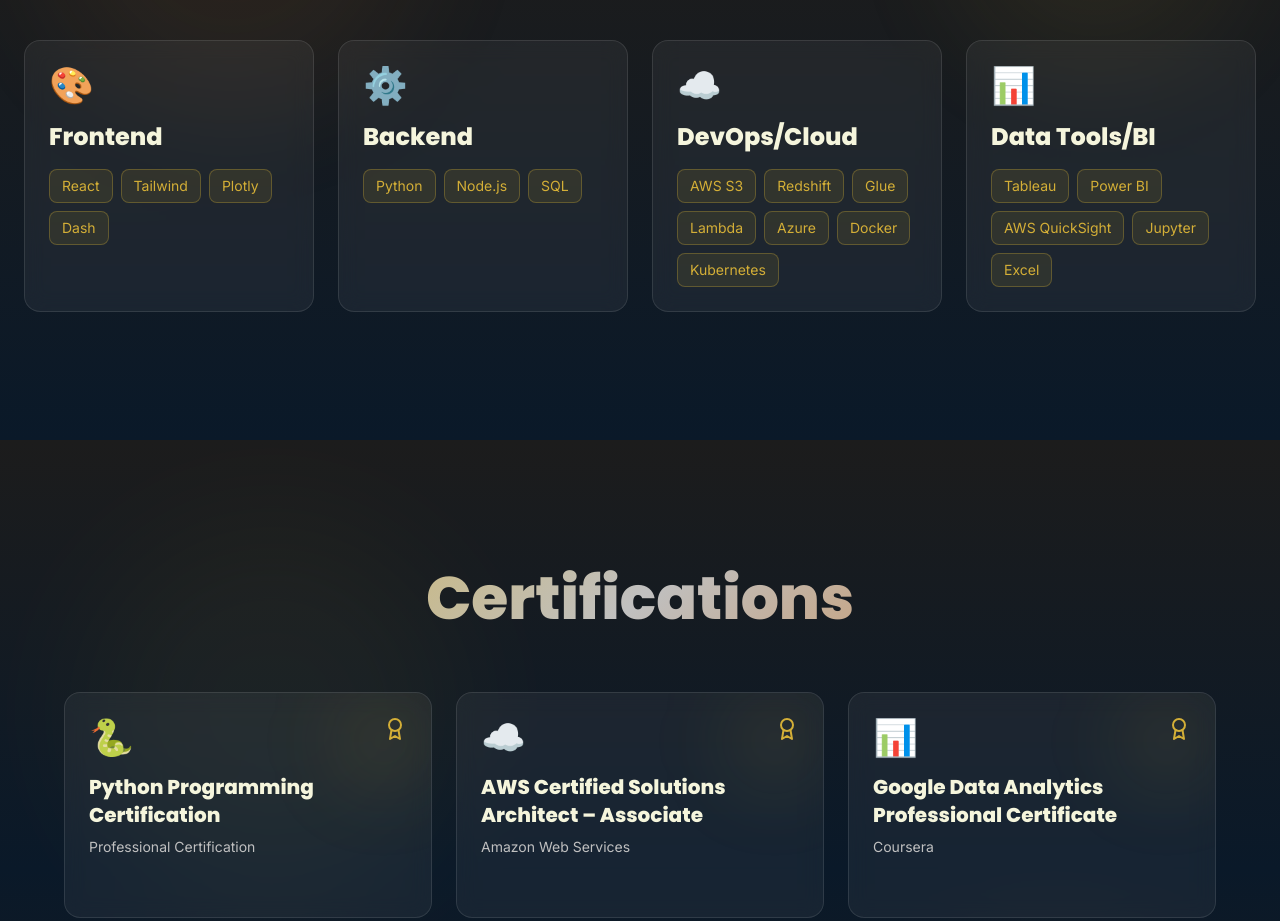
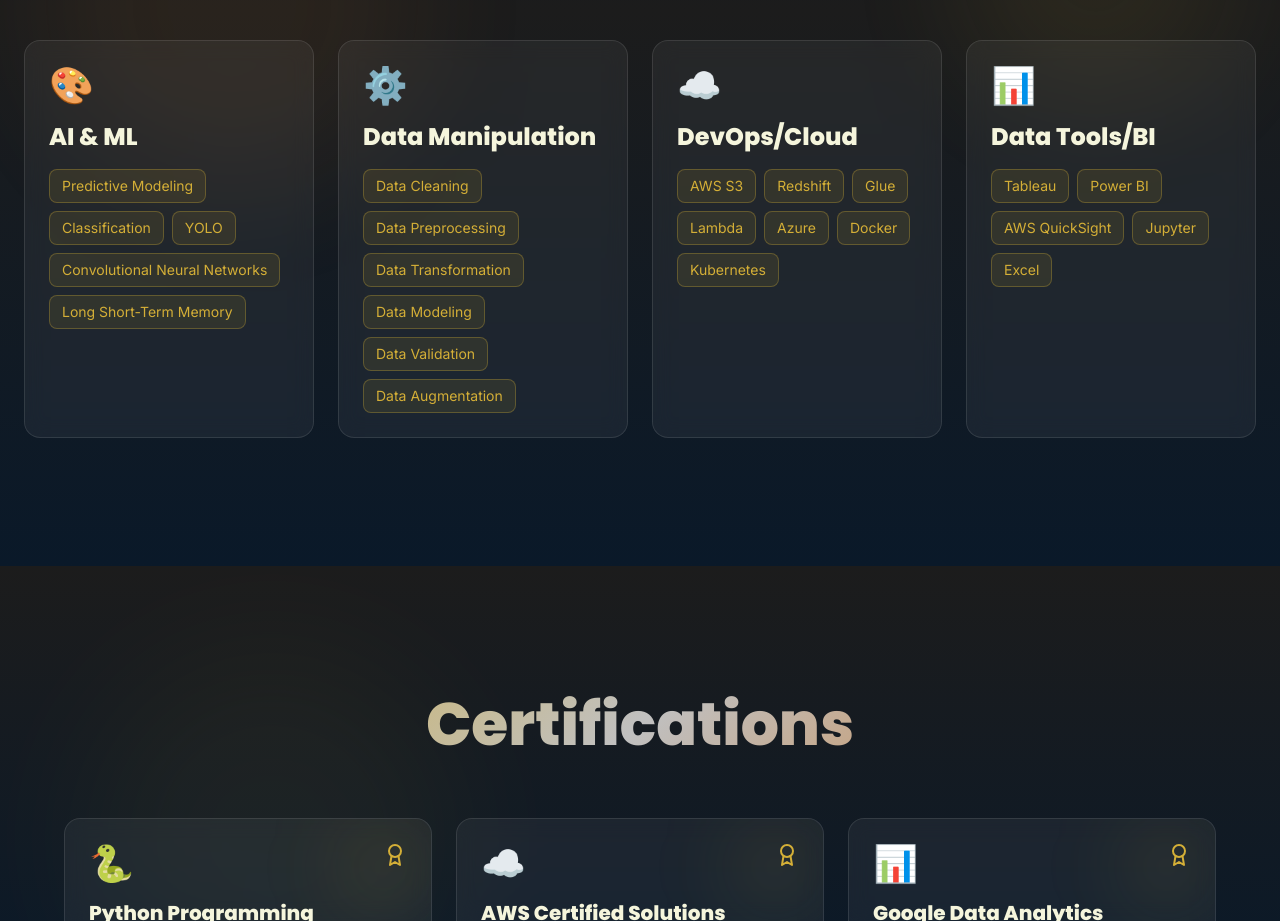
Before and after one commit to Applywizz-git/RAJA-BRAHMENDRA-portfolio, a React (Vite) app: page / in a window 1280 px wide. Shown: the part 4160-5081 px from the top of the page. Built offline with nearby package versions, Linux system fonts and the light colour scheme.

Commit message:
Update Skills.tsx

```diff
--- a/src/components/Skills.tsx
+++ b/src/components/Skills.tsx
@@ -1,3 +1,203 @@
+// import { motion } from 'framer-motion';
+// import { useEffect, useState, useRef } from 'react';
+// import { useInView } from 'framer-motion';
+
+// const CircularProgress = ({ skill, delay }: { skill: { name: string; percentage: number }; delay: number }) => {
+//   const [progress, setProgress] = useState(0);
+//   const ref = useRef(null);
+//   const isInView = useInView(ref, { once: true });
+
+//   useEffect(() => {
+//     if (!isInView) return;
+
+//     const timeout = setTimeout(() => {
+//       setProgress(skill.percentage);
+//     }, delay);
+
+//     return () => clearTimeout(timeout);
+//   }, [isInView, skill.percentage, delay]);
+
+//   const circumference = 2 * Math.PI * 45;
+//   const strokeDashoffset = circumference - (progress / 100) * circumference;
+
+//   return (
+//     <motion.div
+//       ref={ref}
+//       initial={{ opacity: 0, scale: 0.5 }}
+//       whileInView={{ opacity: 1, scale: 1 }}
+//       viewport={{ once: true }}
+//       transition={{ duration: 0.5, delay: delay / 1000 }}
+//       className="relative flex flex-col items-center"
+//     >
+//       <svg className="w-32 h-32 transform -rotate-90">
+//         <circle
+//           cx="64"
+//           cy="64"
+//           r="45"
+//           stroke="currentColor"
+//           strokeWidth="8"
+//           fill="none"
+//           className="text-luxury-navy/50"
+//         />
+//         <motion.circle
+//           cx="64"
+//           cy="64"
+//           r="45"
+//           stroke="currentColor"
+//           strokeWidth="8"
+//           fill="none"
+//           strokeDasharray={circumference}
+//           strokeDashoffset={strokeDashoffset}
+//           strokeLinecap="round"
+//           className="text-luxury-gold"
+//           initial={{ strokeDashoffset: circumference }}
+//           animate={{ strokeDashoffset }}
+//           transition={{ duration: 1.5, ease: 'easeOut' }}
+//         />
+//       </svg>
+//       <div className="absolute inset-0 flex items-center justify-center">
+//         <span className="text-2xl font-display font-bold text-luxury-cream">
+//           {progress}%
+//         </span>
+//       </div>
+//       <span className="mt-4 text-luxury-silver font-semibold">{skill.name}</span>
+//     </motion.div>
+//   );
+// };
+
+// const Skills = () => {
+//   const topSkills = [
+//     { name: 'Python', percentage: 95 },
+//     { name: 'SQL', percentage: 90 },
+//     { name: 'Tableau', percentage: 88 },
+//     { name: 'AWS', percentage: 85 },
+//   ];
+
+//   const skillCategories = [
+//     {
+//       title: 'Frontend',
+//       skills: ['React', 'Tailwind', 'Plotly', 'Dash'],
+//       icon: '🎨',
+//     },
+//     {
+//       title: 'Backend',
+//       skills: ['Python', 'Node.js', 'SQL'],
+//       icon: '⚙️',
+//     },
+//     {
+//       title: 'DevOps/Cloud',
+//       skills: ['AWS S3', 'Redshift', 'Glue', 'Lambda', 'Azure', 'Docker', 'Kubernetes'],
+//       icon: '☁️',
+//     },
+//     {
+//       title: 'Data Tools/BI',
+//       skills: ['Tableau', 'Power BI', 'AWS QuickSight', 'Jupyter', 'Excel'],
+//       icon: '📊',
+//     },
+//   ];
+
+//   return (
+//     <section
+//       id="skills"
+//       className="relative py-20 md:py-32 bg-gradient-to-b from-luxury-navy via-luxury-charcoal to-luxury-navy overflow-hidden"
+//     >
+//       <div className="absolute inset-0 opacity-10">
+//         <div className="absolute top-1/3 right-10 w-72 h-72 bg-luxury-gold rounded-full blur-3xl animate-pulse"></div>
+//         <div className="absolute bottom-1/3 left-10 w-96 h-96 bg-luxury-bronze rounded-full blur-3xl animate-pulse"></div>
+//       </div>
+
+//       <div className="container mx-auto px-6 relative z-10">
+//         <motion.h2
+//           initial={{ opacity: 0, y: 20 }}
+//           whileInView={{ opacity: 1, y: 0 }}
+//           viewport={{ once: true }}
+//           transition={{ duration: 0.6 }}
+//           className="text-4xl md:text-5xl lg:text-6xl font-display font-extrabold text-center gradient-text mb-16"
+//           data-aos="fade-up"
+//         >
+//           Skills & Expertise
+//         </motion.h2>
+
+//         <div className="mb-20">
+//           <motion.h3
+//             initial={{ opacity: 0, x: -20 }}
+//             whileInView={{ opacity: 1, x: 0 }}
+//             viewport={{ once: true }}
+//             className="text-2xl md:text-3xl font-display font-bold text-luxury-cream text-center mb-12"
+//           >
+//             Core Competencies
+//           </motion.h3>
+//           <div className="grid grid-cols-2 md:grid-cols-4 gap-8 md:gap-12 max-w-5xl mx-auto">
+//             {topSkills.map((skill, index) => (
+//               <CircularProgress key={skill.name} skill={skill} delay={index * 200} />
+//             ))}
+//           </div>
+//         </div>
+
+//         <div className="grid md:grid-cols-2 lg:grid-cols-4 gap-6">
+//           {skillCategories.map((category, index) => (
+//             <motion.div
+//               key={category.title}
+//               initial={{ opacity: 0, y: 30 }}
+//               whileInView={{ opacity: 1, y: 0 }}
+//               viewport={{ once: true }}
+//               transition={{ duration: 0.5, delay: index * 0.1 }}
+//               whileHover={{ y: -10, scale: 1.02 }}
+//               className="glassmorphism p-6 rounded-2xl hover:border-luxury-gold transition-all duration-300"
+//               data-aos="fade-up"
+//               data-aos-delay={index * 100}
+//             >
+//               <div className="text-4xl mb-4">{category.icon}</div>
+//               <h3 className="text-xl md:text-2xl font-display font-bold text-luxury-cream mb-4">
+//                 {category.title}
+//               </h3>
+//               <div className="flex flex-wrap gap-2">
+//                 {category.skills.map((skill, idx) => (
+//                   <motion.span
+//                     key={idx}
+//                     initial={{ opacity: 0, scale: 0.8 }}
+//                     whileInView={{ opacity: 1, scale: 1 }}
+//                     viewport={{ once: true }}
+//                     transition={{ duration: 0.3, delay: idx * 0.05 }}
+//                     whileHover={{
+//                       scale: 1.1,
+//                       rotate: [0, -5, 5, -5, 0],
+//                     }}
+//                     className="px-3 py-1.5 text-sm bg-luxury-gold/10 text-luxury-gold rounded-lg border border-luxury-gold/30 hover:bg-luxury-gold/20 transition-colors duration-300 cursor-pointer"
+//                   >
+//                     {skill}
+//                   </motion.span>
+//                 ))}
+//               </div>
+//             </motion.div>
+//           ))}
+//         </div>
+//       </div>
+//     </section>
+//   );
+// };
+
+// export default Skills
+
+
+
+
+
+
+
+
+
+
+
+
+
+
+
+
+
+
+
+
 import { motion } from 'framer-motion';
 import { useEffect, useState, useRef } from 'react';
 import { useInView } from 'framer-motion';
@@ -75,13 +275,13 @@
 
   const skillCategories = [
     {
-      title: 'Frontend',
-      skills: ['React', 'Tailwind', 'Plotly', 'Dash'],
+      title: 'AI & ML',
+      skills: ['Predictive Modeling','Classification','YOLO','Convolutional Neural Networks','Long Short-Term Memory'],
       icon: '🎨',
     },
     {
-      title: 'Backend',
-      skills: ['Python', 'Node.js', 'SQL'],
+      title: 'Data Manipulation',
+      skills: ['Data Cleaning','Data Preprocessing','Data Transformation','Data Modeling','Data Validation','Data Augmentation'],
       icon: '⚙️',
     },
     {
```
